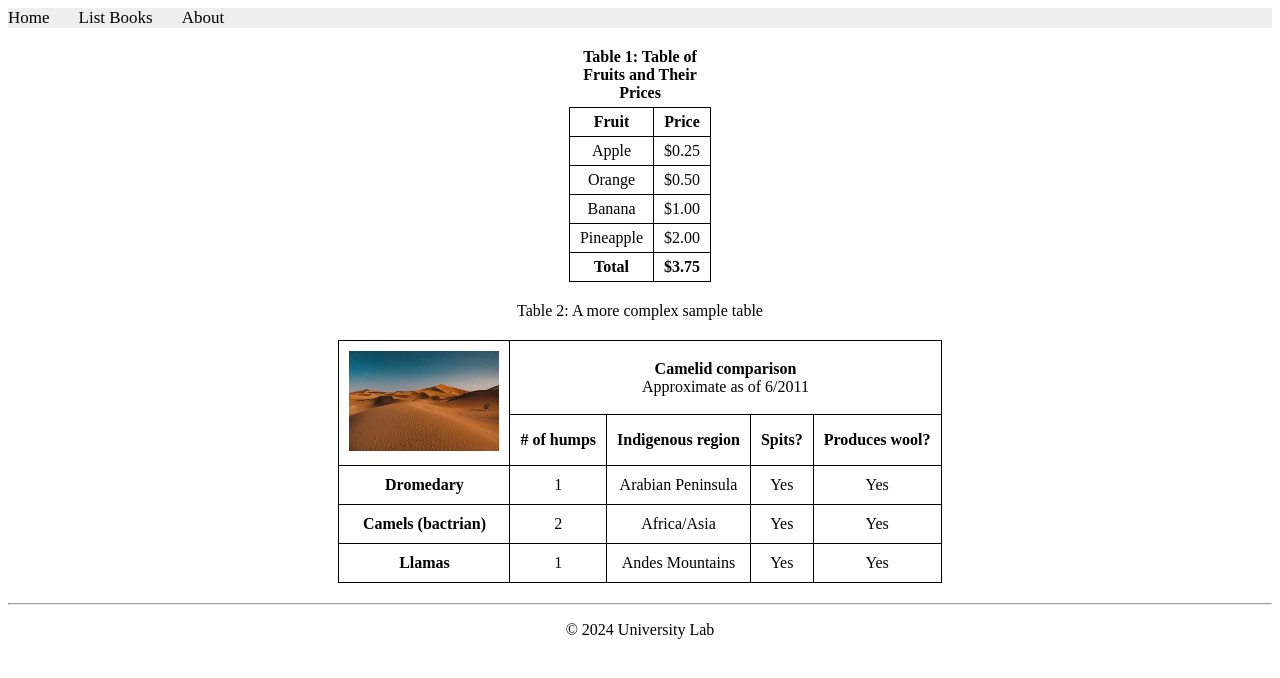
After one commit to Faisal-Aleesa/CS471-web, a Django app: page /books/html5/tables/ in a window 1280 px wide. The commit adds this page. Shown: the top 678 px of the page. Run offline with Django 5.2, Linux system fonts and the light colour scheme.

Commit message:
Completed Lab 5: Links, Formatting, Lists, and Tables

```diff
--- a/apps/bookmodule/urls.py
+++ b/apps/bookmodule/urls.py
@@ -7,4 +7,8 @@ urlpatterns = [
     path('list_books/', views.list_books, name="books.list_books"),
     path('<int:bookId>/', views.viewbook, name="books.view_one_book"),
     path('aboutus/', views.aboutus, name="books.aboutus"),
+    path('html5/links/', views.lab5_links, name="lab5_links"),
+    path('html5/text/formatting/', views.lab5_formatting, name="lab5_formatting"),
+    path('html5/listing/', views.lab5_listing, name="lab5_listing"),
+    path('html5/tables/', views.lab5_tables, name="lab5_tables"),
 ]
--- a/apps/bookmodule/views.py
+++ b/apps/bookmodule/views.py
@@ -11,3 +11,11 @@ def viewbook(request, bookId):
 
 def aboutus(request):
     return render(request, 'bookmodule/aboutus.html')
+def lab5_links(request):
+    return render(request, 'bookmodule/links.html')
+def lab5_formatting(request):
+    return render(request, 'bookmodule/formatting.html')
+def lab5_listing(request):
+    return render(request, 'bookmodule/listing.html')
+def lab5_tables(request):
+    return render(request, 'bookmodule/tables.html')
--- /dev/null
+++ b/apps/static/main.css
@@ -0,0 +1,68 @@
+/* main.css */
+.link-block {
+    display: block;
+    padding: 20px;
+    text-align: center;
+    text-decoration: none;
+    margin: 5px 0;
+    color: purple;
+}
+
+#link1 {
+    background-color: lightgreen !important;
+    color: orange !important;
+}
+
+#link2 {
+    background-color: #444 !important;
+    color: orange !important;
+}
+
+#link3 {
+    background-color: black !important;
+    color: white !important;
+}
+
+/* Link states */
+.link-block:visited { color: purple; }
+.link-block:hover { background-color: yellow !important; color: red !important; }
+.link-block:active { background-color: black !important; color: white !important; }
+/* Listing page */
+#listing-title {
+    background-color: teal;
+    color: white;
+    padding: 10px;
+}
+/* Tables page */
+#table1 {
+    border-collapse: collapse;
+    margin: 20px auto;
+    text-align: center;
+}
+
+#table1 th, #table1 td {
+    border: 1px solid black;
+    padding: 5px 10px;
+}
+
+#table1 caption {
+    font-weight: bold;
+    margin-bottom: 5px;
+}
+
+#table2 {
+    border-collapse: collapse;
+    margin: 20px auto;
+    width: auto;
+}
+
+#table2 th, #table2 td {
+    border: 1px solid black;
+    padding: 10px;
+    text-align: center;
+}
+
+#camel-title {
+    text-align: center;
+    padding: 15px;
+}
--- /dev/null
+++ b/apps/templates/bookmodule/tables.html
@@ -0,0 +1,78 @@
+{% extends "layouts/base.html" %}
+{% load static %}
+
+{% block stylesheets %}
+<link rel="stylesheet" href="{% static 'main.css' %}">
+{% endblock %}
+
+{% block content %}
+
+<!-- Table 1 -->
+<table id="table1">
+    <caption>Table 1: Table of Fruits and Their Prices</caption>
+    <tr>
+        <th>Fruit</th>
+        <th>Price</th>
+    </tr>
+    <tr>
+        <td>Apple</td>
+        <td>$0.25</td>
+    </tr>
+    <tr>
+        <td>Orange</td>
+        <td>$0.50</td>
+    </tr>
+    <tr>
+        <td>Banana</td>
+        <td>$1.00</td>
+    </tr>
+    <tr>
+        <td>Pineapple</td>
+        <td>$2.00</td>
+    </tr>
+    <tr>
+        <td><b>Total</b></td>
+        <td><b>$3.75</b></td>
+    </tr>
+</table>
+
+<!-- Table 2 -->
+<p style="text-align: center;">Table 2: A more complex sample table</p>
+<table id="table2">
+    <tr>
+        <td rowspan="2"><img src="{% static 'Desert.jpg' %}" alt="Desert" width="150"></td>
+        <td colspan="4" id="camel-title">
+            <b>Camelid comparison</b><br>
+            Approximate as of 6/2011
+        </td>
+    </tr>
+    <tr>
+        <th># of humps</th>
+        <th>Indigenous region</th>
+        <th>Spits?</th>
+        <th>Produces wool?</th>
+    </tr>
+    <tr>
+        <td><b>Dromedary</b></td>
+        <td>1</td>
+        <td>Arabian Peninsula</td>
+        <td>Yes</td>
+        <td>Yes</td>
+    </tr>
+    <tr>
+        <td><b>Camels (bactrian)</b></td>
+        <td>2</td>
+        <td>Africa/Asia</td>
+        <td>Yes</td>
+        <td>Yes</td>
+    </tr>
+    <tr>
+        <td><b>Llamas</b></td>
+        <td>1</td>
+        <td>Andes Mountains</td>
+        <td>Yes</td>
+        <td>Yes</td>
+    </tr>
+</table>
+
+{% endblock %}
--- a/apps/templates/layouts/base.html
+++ b/apps/templates/layouts/base.html
@@ -6,15 +6,14 @@
     <title>{% block title %}Library Project{% endblock %}</title>
     <link rel="stylesheet" href="{% static 'styles.css' %}">
     <link rel="icon" href="{% static 'qu-icon.png' %}">
+
+    {% block stylesheets %}{% endblock %}
 </head>
 <body>
     {% include 'includes/header.html' %}
-
     <div class="container">
-        {% block content %}
-        {% endblock %}
+        {% block content %}{% endblock %}
     </div>
-
     <hr>
     <p style="text-align: center;">© 2024 University Lab</p>
 </body>
```
Also changed, not shown: apps/templates/bookmodule/formatting.html (added, +19 -0 lines), apps/templates/bookmodule/links.html (added, +22 -0 lines), apps/templates/bookmodule/listing.html (added, +41 -0 lines), apps/static/Desert.jpg (added).
